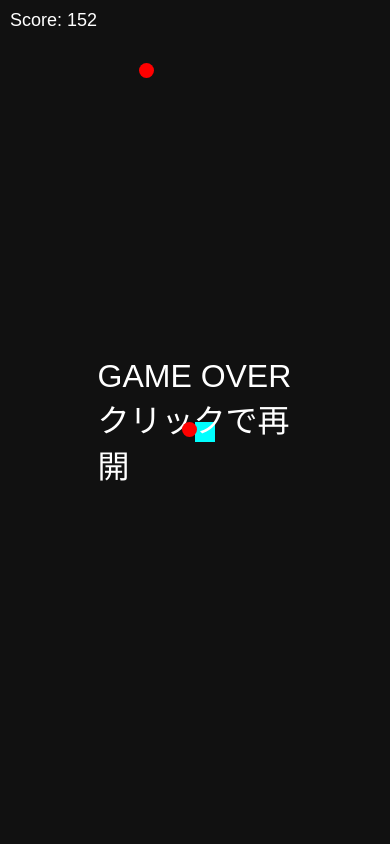
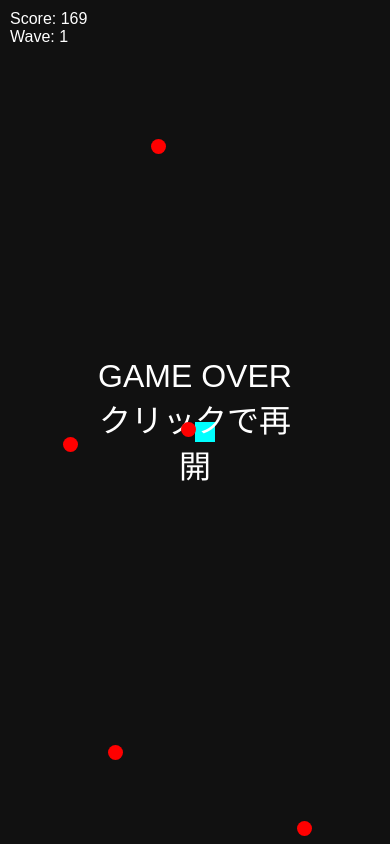
Before and after one commit to CD-Yash-color/-, a plain HTML site: page index.html in a window 390 px wide. Drawn offline with Linux system fonts and the light colour scheme.

Commit message:
Update index.html

```diff
--- a/index.html
+++ b/index.html
@@ -2,53 +2,23 @@
 <html lang="ja">
 <head>
 <meta charset="UTF-8">
-<title>避けゲー</title>
+<title>ウェーブ式避けゲー</title>
 <style>
-  body {
-    margin: 0;
-    overflow: hidden;
-    background: #111;
-    color: white;
-    font-family: sans-serif;
-  }
-  #game {
-    position: relative;
-    width: 100vw;
-    height: 100vh;
-  }
-  .player {
-    position: absolute;
-    width: 20px;
-    height: 20px;
-    background: cyan;
-  }
-  .enemy {
-    position: absolute;
-    width: 15px;
-    height: 15px;
-    background: red;
-    border-radius: 50%;
-  }
-  #score {
-    position: absolute;
-    top: 10px;
-    left: 10px;
-    font-size: 18px;
-  }
-  #gameover {
-    position: absolute;
-    top: 50%;
-    left: 50%;
-    transform: translate(-50%, -50%);
-    font-size: 32px;
-    display: none;
-  }
+  body { margin:0; overflow:hidden; background:#111; color:white; font-family:sans-serif; }
+  #game { position:relative; width:100vw; height:100vh; }
+  .player { position:absolute; width:20px; height:20px; background:cyan; }
+  .enemy { position:absolute; width:15px; height:15px; background:red; border-radius:50%; }
+  #ui { position:absolute; top:10px; left:10px; }
+  #gameover { position:absolute; top:50%; left:50%; transform:translate(-50%,-50%); font-size:32px; display:none; text-align:center; }
 </style>
 </head>
 <body>
 <div id="game">
   <div id="player" class="player"></div>
-  <div id="score">Score: 0</div>
+  <div id="ui">
+    <div id="score">Score: 0</div>
+    <div id="wave">Wave: 1</div>
+  </div>
   <div id="gameover">GAME OVER<br>クリックで再開</div>
 </div>
 
@@ -56,104 +26,130 @@
 const player = document.getElementById("player");
 const game = document.getElementById("game");
 const scoreText = document.getElementById("score");
+const waveText = document.getElementById("wave");
 const gameoverText = document.getElementById("gameover");
 
-let playerX = window.innerWidth / 2;
-let playerY = window.innerHeight / 2;
+let playerX = window.innerWidth/2;
+let playerY = window.innerHeight/2;
 let speed = 5;
 let enemies = [];
 let score = 0;
 let isGameOver = false;
 
+let wave = 1;
+let enemiesToSpawn = 5;
+let spawned = 0;
+
 const keys = {};
-document.addEventListener("keydown", e => keys[e.key] = true);
-document.addEventListener("keyup", e => keys[e.key] = false);
+document.addEventListener("keydown", e=>keys[e.key]=true);
+document.addEventListener("keyup", e=>keys[e.key]=false);
 
-function spawnEnemy() {
+function spawnEnemy(){
+  if(spawned >= enemiesToSpawn) return;
+
   const enemy = document.createElement("div");
   enemy.classList.add("enemy");
 
-  const side = Math.floor(Math.random() * 4);
-  let x, y;
+  const side = Math.floor(Math.random()*4);
+  let x,y;
+  if(side===0){x=0;y=Math.random()*window.innerHeight;}
+  if(side===1){x=window.innerWidth;y=Math.random()*window.innerHeight;}
+  if(side===2){x=Math.random()*window.innerWidth;y=0;}
+  if(side===3){x=Math.random()*window.innerWidth;y=window.innerHeight;}
 
-  if (side === 0) { x = 0; y = Math.random() * window.innerHeight; }
-  if (side === 1) { x = window.innerWidth; y = Math.random() * window.innerHeight; }
-  if (side === 2) { x = Math.random() * window.innerWidth; y = 0; }
-  if (side === 3) { x = Math.random() * window.innerWidth; y = window.innerHeight; }
+  enemy.x=x; enemy.y=y;
 
-  enemy.x = x;
-  enemy.y = y;
+  const dx = playerX-x;
+  const dy = playerY-y;
+  const dist = Math.hypot(dx,dy);
 
-  const dx = playerX - x;
-  const dy = playerY - y;
-  const dist = Math.hypot(dx, dy);
-
-  enemy.vx = dx / dist * 2;
-  enemy.vy = dy / dist * 2;
+  const speedScale = 1 + wave*0.3;
+  enemy.vx = dx/dist * speedScale;
+  enemy.vy = dy/dist * speedScale;
 
   game.appendChild(enemy);
   enemies.push(enemy);
+  spawned++;
 }
 
-function update() {
-  if (isGameOver) return;
+function nextWave(){
+  wave++;
+  enemiesToSpawn += 3; // どんどん増える
+  spawned = 0;
+  waveText.textContent = "Wave: "+wave;
+}
 
-  // プレイヤー移動
-  if (keys["ArrowUp"] || keys["w"]) playerY -= speed;
-  if (keys["ArrowDown"] || keys["s"]) playerY += speed;
-  if (keys["ArrowLeft"] || keys["a"]) playerX -= speed;
-  if (keys["ArrowRight"] || keys["d"]) playerX += speed;
+function update(){
+  if(isGameOver) return;
 
-  playerX = Math.max(0, Math.min(window.innerWidth - 20, playerX));
-  playerY = Math.max(0, Math.min(window.innerHeight - 20, playerY));
+  // 移動
+  if(keys["ArrowUp"]||keys["w"]) playerY-=speed;
+  if(keys["ArrowDown"]||keys["s"]) playerY+=speed;
+  if(keys["ArrowLeft"]||keys["a"]) playerX-=speed;
+  if(keys["ArrowRight"]||keys["d"]) playerX+=speed;
 
-  player.style.left = playerX + "px";
-  player.style.top = playerY + "px";
+  playerX=Math.max(0,Math.min(window.innerWidth-20,playerX));
+  playerY=Math.max(0,Math.min(window.innerHeight-20,playerY));
+
+  player.style.left=playerX+"px";
+  player.style.top=playerY+"px";
 
   // 敵更新
-  enemies.forEach(enemy => {
-    enemy.x += enemy.vx;
-    enemy.y += enemy.vy;
+  enemies.forEach((enemy,i)=>{
+    enemy.x+=enemy.vx;
+    enemy.y+=enemy.vy;
 
-    enemy.style.left = enemy.x + "px";
-    enemy.style.top = enemy.y + "px";
+    enemy.style.left=enemy.x+"px";
+    enemy.style.top=enemy.y+"px";
 
-    // 当たり判定
-    const dx = playerX - enemy.x;
-    const dy = playerY - enemy.y;
-    if (Math.hypot(dx, dy) < 15) {
-      gameOver();
+    const dx = playerX-enemy.x;
+    const dy = playerY-enemy.y;
+    if(Math.hypot(dx,dy)<15){ gameOver(); }
+
+    // 画面外に出たら削除
+    if(enemy.x< -20 || enemy.x>window.innerWidth+20 || enemy.y< -20 || enemy.y>window.innerHeight+20){
+      enemy.remove();
+      enemies.splice(i,1);
     }
   });
 
+  // ウェーブ終了判定
+  if(spawned >= enemiesToSpawn && enemies.length===0){
+    nextWave();
+  }
+
   score++;
-  scoreText.textContent = "Score: " + score;
+  scoreText.textContent="Score: "+score;
 
   requestAnimationFrame(update);
 }
 
-function gameOver() {
-  isGameOver = true;
-  gameoverText.style.display = "block";
+function gameOver(){
+  isGameOver=true;
+  gameoverText.style.display="block";
 }
 
-function reset() {
-  enemies.forEach(e => e.remove());
-  enemies = [];
-  playerX = window.innerWidth / 2;
-  playerY = window.innerHeight / 2;
-  score = 0;
-  isGameOver = false;
-  gameoverText.style.display = "none";
+function reset(){
+  enemies.forEach(e=>e.remove());
+  enemies=[];
+  playerX=window.innerWidth/2;
+  playerY=window.innerHeight/2;
+  score=0;
+  wave=1;
+  enemiesToSpawn=5;
+  spawned=0;
+  isGameOver=false;
+  gameoverText.style.display="none";
+  waveText.textContent="Wave: 1";
   update();
 }
 
-setInterval(() => {
-  if (!isGameOver) spawnEnemy();
-}, 1000);
+setInterval(()=>{
+  if(!isGameOver) spawnEnemy();
+},500);
 
-game.addEventListener("click", () => {
-  if (isGameOver) reset();
+game.addEventListener("click",()=>{
+  if(isGameOver) reset();
 });
 
 update();
```
